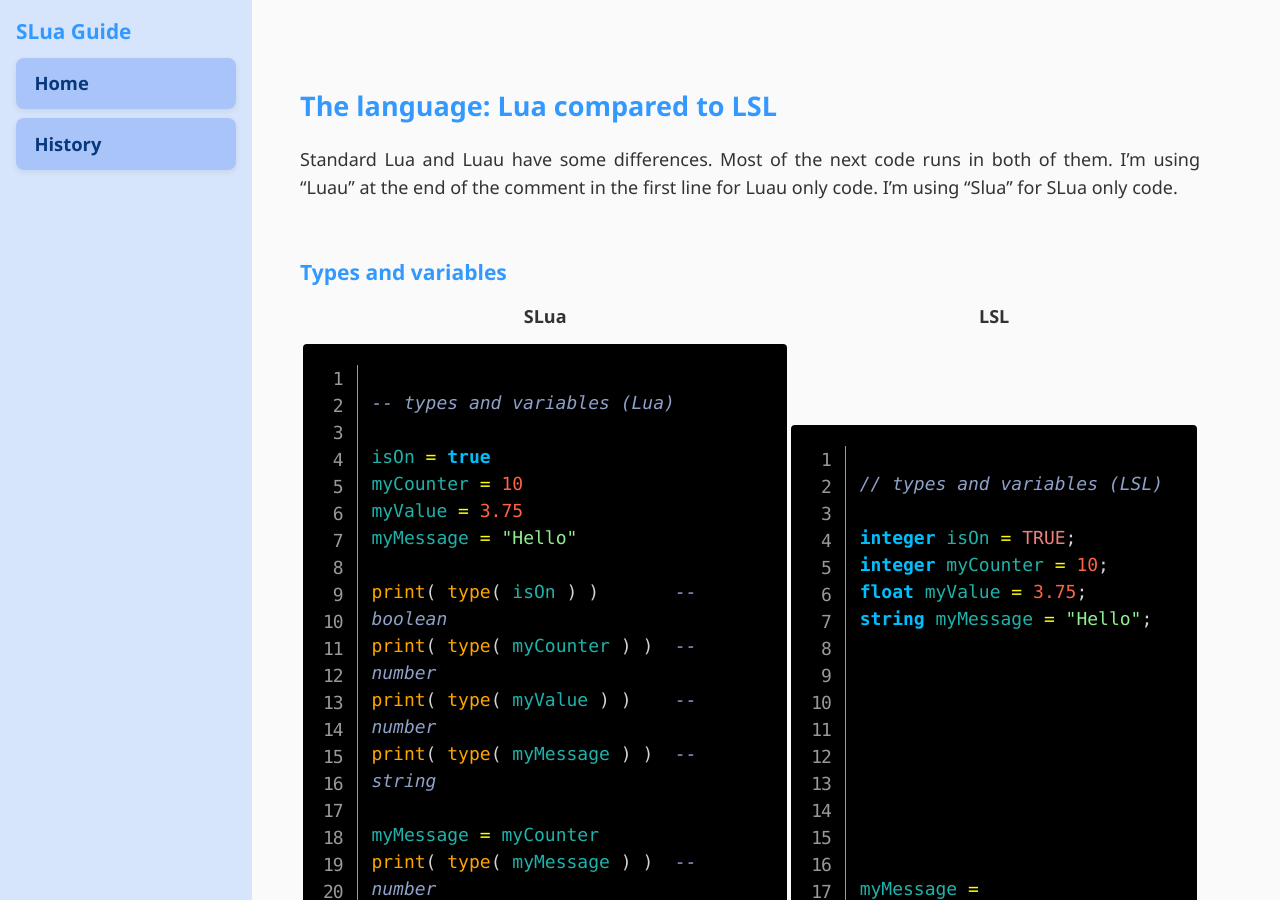
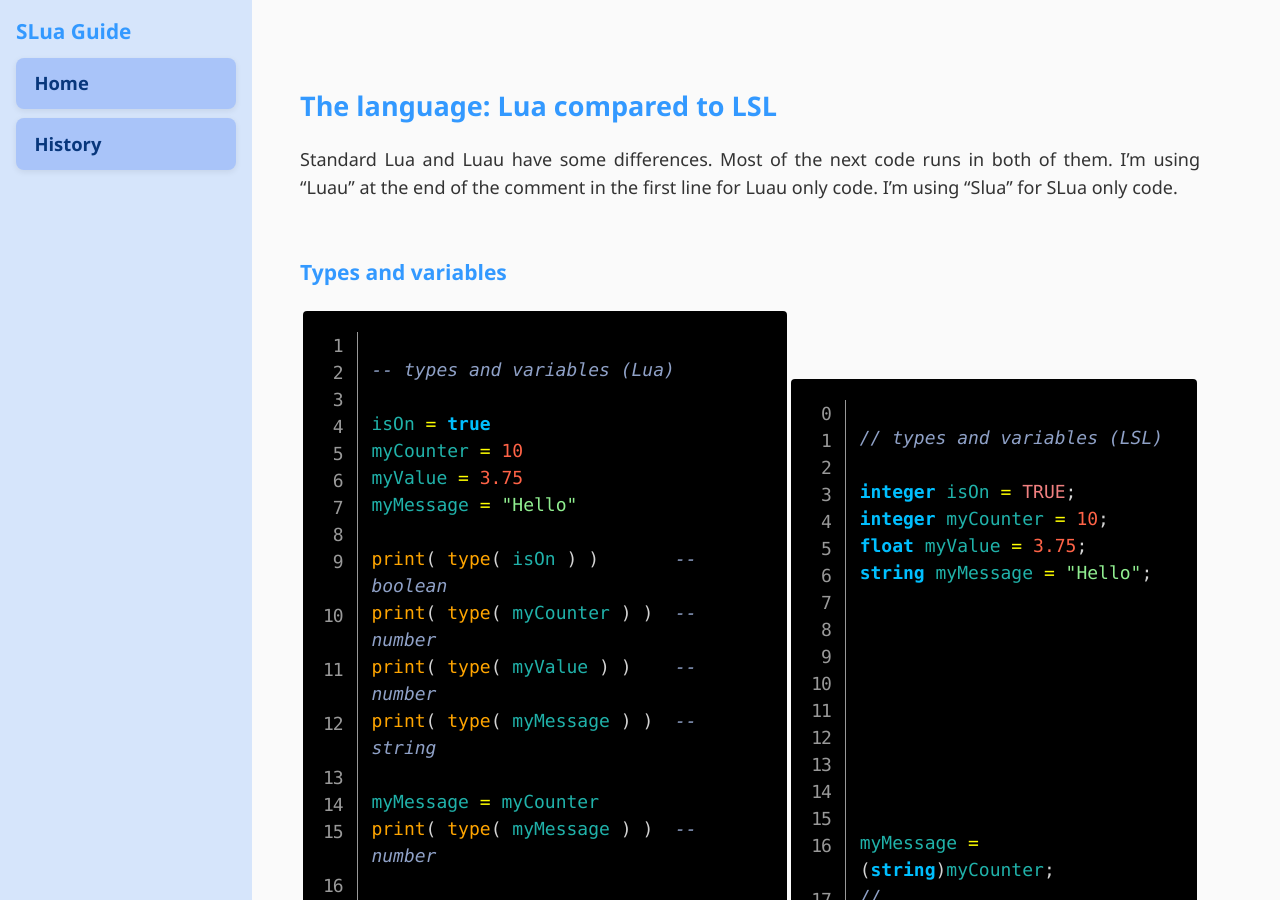
Before and after one commit to Suzanna-Linn/slua, a Jekyll site: the page built from docs/language1.md, in a window 1280 px wide and 900 px high. Built offline with Jekyll 4.4.1, drawn with Linux system fonts in a browser that asks for light colours; nearby versions of some CDN libraries; comment, search, counter and statistics services are not loaded.

Commit message:
Update language1.md

```diff
--- a/docs/language1.md
+++ b/docs/language1.md
@@ -12,12 +12,8 @@
 
 <table>
   <tr>
-    <th>SLua</th>
-    <th>LSL</th>
-  </tr>
-  <tr>
     <td>
-      <pre><code class="language-slua line-numbers">
+      <pre class="language-slua line-numbers" data-start=1><code class="language-slua">
 -- types and variables (Lua)
 
 isOn = true
@@ -35,11 +31,10 @@
 
 myMessage = tostring( myCounter )
 print( type( myMessage ) )  -- string
-
       </code></pre>
     </td>
     <td>
-      <pre><code class="language-lsl line-numbers">
+      <pre class="language-lsl line-numbers" data-start=0><code class="language-lsl">
 // types and variables (LSL)
 
 integer isOn = TRUE;
```
